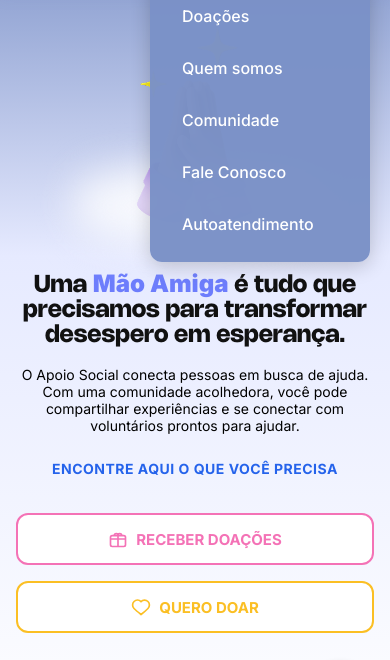
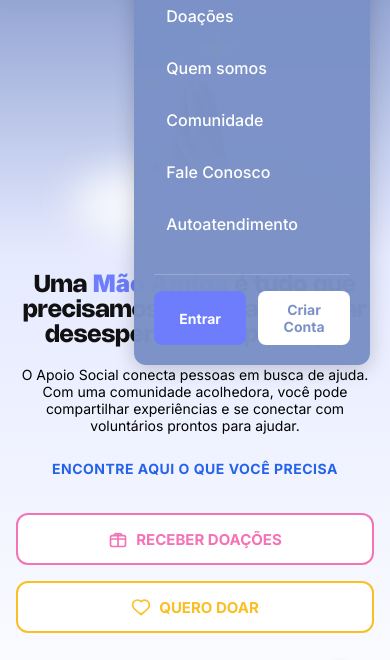
Before and after one commit to pedroohns/ProjetoMaoAmiga, a plain HTML site: page public/index.html in a window 390 px wide. Both pictures are taken after a click on the label 355 px from the left and 40 px from the top of the page. Shown: the part 82-742 px from the top of the page. Drawn offline with Linux system fonts and the light colour scheme.

Commit message:
recolocando os auth buttons da nav mobile no index.html

```diff
--- a/public/index.html
+++ b/public/index.html
@@ -50,6 +50,10 @@
           <a href="comunidade.html">Comunidade</a>
           <a href="#">Fale Conosco</a>
           <a href="#">Autoatendimento</a>
+          <div class="mobile-auth-buttons">
+            <button class="mobile-entrar">Entrar</button>
+            <button class="mobile-criar-conta">Criar Conta</button>
+          </div>
         </nav>
       </div>
 
```
